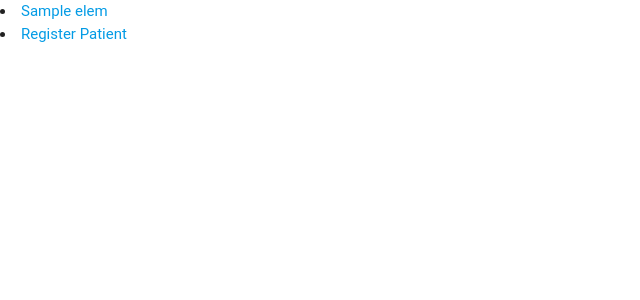
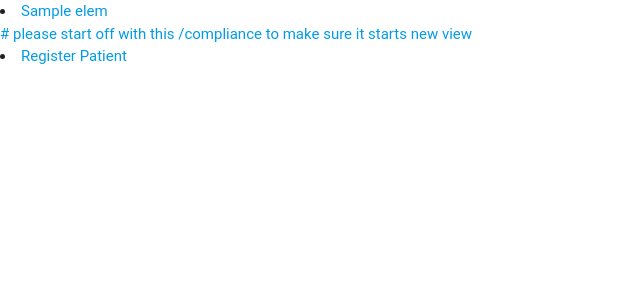
Before and after one commit to Rishub21/ReHealth, a Django app: template healthyproject/compliance/templates/compliance/doctor_Dashboard.html in a window 1280 px wide. Shown: the top 300 px of the page, without its empty margins (0-640 px from the left). Run offline with Django 3.2, Linux system fonts and the light colour scheme; the template is opened without the code that fills it: most values are stand-ins (such as "Sample title", 1, 10 or a date in 2020); some libraries are stand-ins or nearby versions; some web fonts are replaced.

Commit message:
Update doctor_Dashboard.html

```diff
--- a/healthyproject/compliance/templates/compliance/doctor_Dashboard.html
+++ b/healthyproject/compliance/templates/compliance/doctor_Dashboard.html
@@ -23,7 +23,7 @@
 
     <body>
       {% for elem in patient_dict %}
-        <li> <a href = "/compliance/patient_Dashboard/{{ elem }}/"> {{ elem }} </li>
+        <li> <a href = "/compliance/patient_Dashboard/{{ elem }}/"> {{ elem }} </li>  # please start off with this /compliance to make sure it starts new view
       {% endfor %}
 
         <li><a href = "/compliance/patient_Registration/"> Register Patient </li>
```
